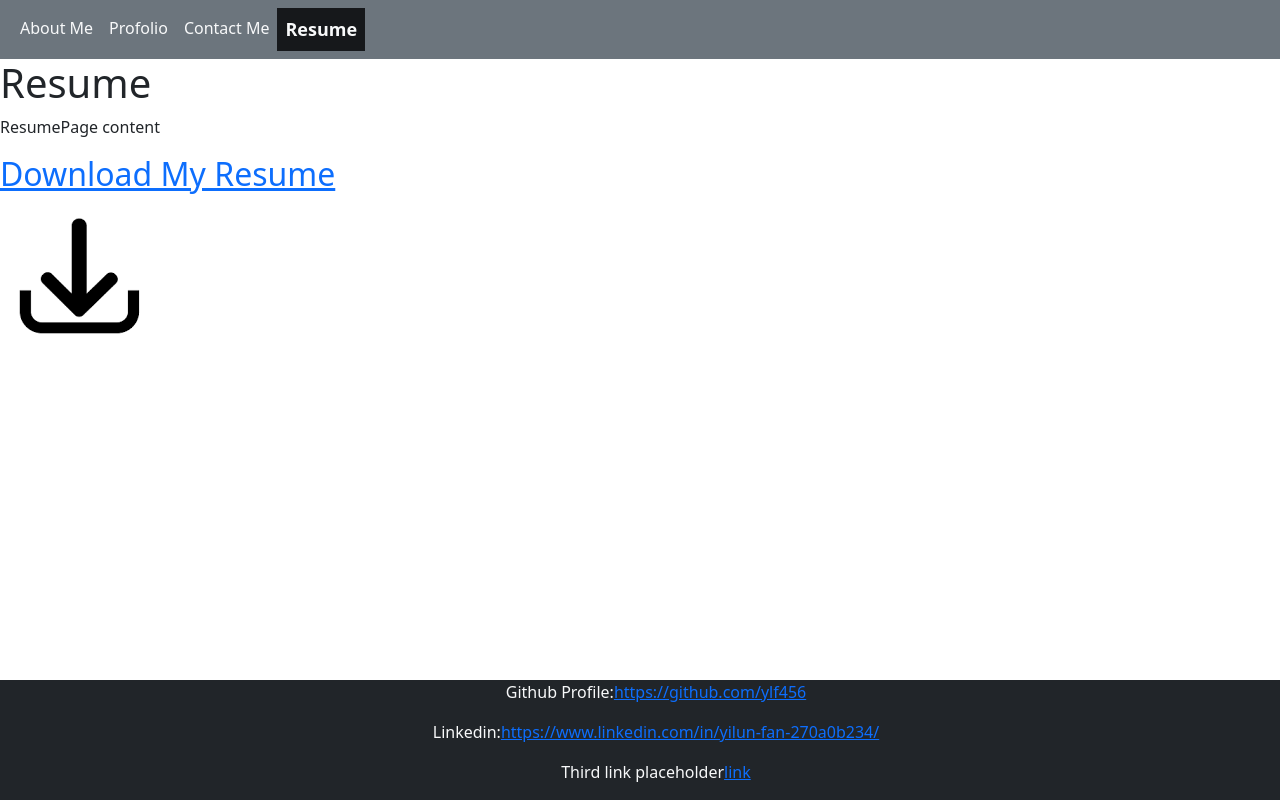
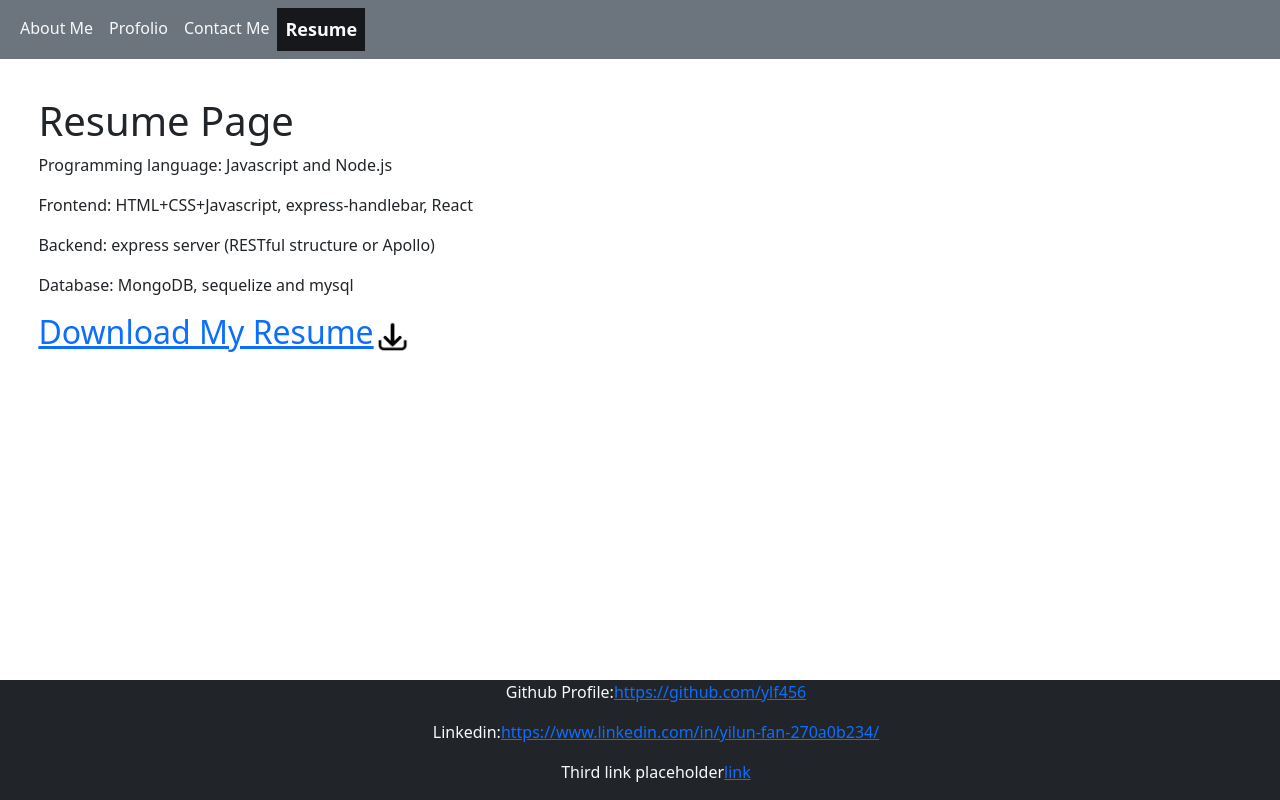
Before and after one commit to ylf456/module-20-challenge-ylf456-React-Portfolio, a React (Vite) app: page /resume in a window 1280 px wide. Built offline with nearby package versions, Linux system fonts and the light colour scheme.

Commit message:
added general structure to resume page

```diff
--- a/src/pages/ResumePage.jsx
+++ b/src/pages/ResumePage.jsx
@@ -1,16 +1,18 @@
+import "./stylesheet/resume.css";
 export default function ResumePage() {
-    return (
-      <div className="body-content">
-        <h1>Resume</h1>
-        <p>ResumePage content</p>
-        <p></p>
-        <p></p>
-        <div className="download-container">
-        <a href='/assets/PDF/Yilun+Fan+CV+2023.pdf' download>
-        <h2>Download My Resume</h2>
+  return (
+    <div className="resume-page">
+      <h1>Resume Page</h1>
+      <p>Programming language: Javascript and Node.js</p>
+      <p>Frontend: HTML+CSS+Javascript, express-handlebar, React</p>
+      <p>Backend: express server (RESTful structure or Apollo)</p>
+      <p>Database: MongoDB, sequelize and mysql</p>
+      <div id="download-container">
+        <a href="/assets/PDF/Yilun+Fan+CV+2023.pdf" download>
+          <h2>Download My Resume</h2>
         </a>
-        <img src="/assets/images/download.png"></img>
-        </div>
+        <img id="download-icon" src="/assets/images/download.png"></img>
       </div>
-    );
-  }
+    </div>
+  );
+}
--- /dev/null
+++ b/src/pages/stylesheet/resume.css
@@ -0,0 +1,17 @@
+.resume-page {
+    flex:1;
+    margin-top: 3%;
+    margin-left:3%;
+}
+
+#download-container {
+  display: flex;
+  direction: row;
+  justify-content: start;
+  align-items: center;
+}
+
+#download-icon {
+    max-width: 3%;
+    max-height: 3%;
+}
```
